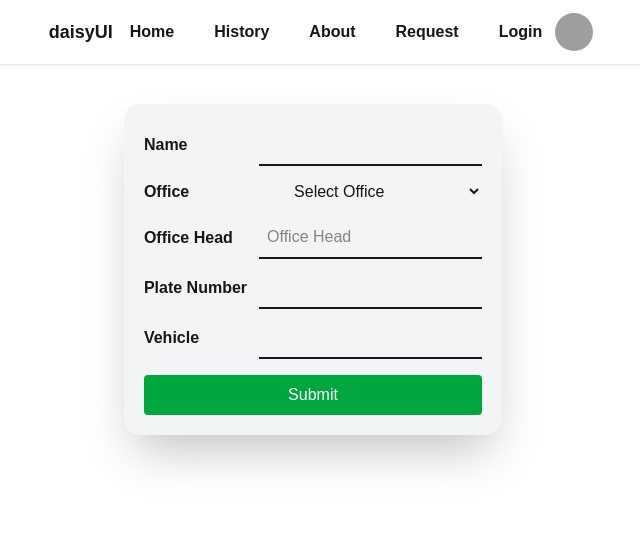
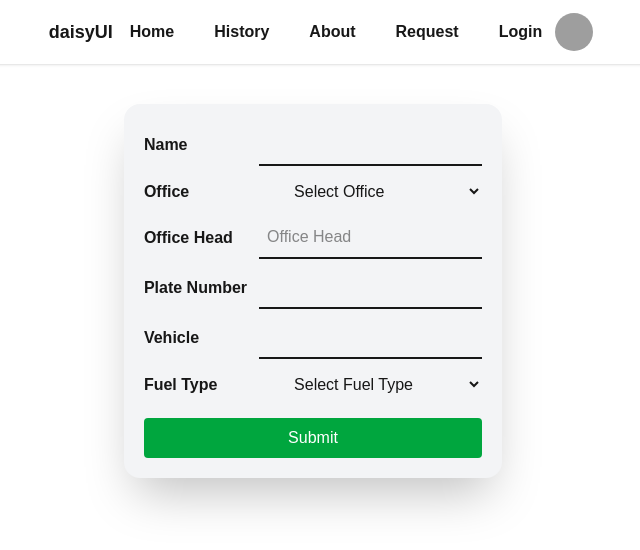
Before and after one commit to jermBB11/Fuel-Req, a Next.js app: page /fuel_request in a window 1280 px wide. Shown: the top 550 px of the page, without its empty margins (327-967 px from the left). Built offline with nearby package versions, Linux system fonts and the light colour scheme; grey boxes are pictures that could not be loaded.

Commit message:
added context

```diff
--- /dev/null
+++ b/context/sample.tsx
@@ -0,0 +1,33 @@
+import { useContext, createContext, useState, ReactNode, Children } from "react";
+
+
+type CountContextType = {
+count: number;
+toggleCount: () => void;
+};
+
+const CountContext = createContext<CountContextType | undefined>(undefined);
+
+export const useCount = () => {
+  const context = useContext(CountContext)
+  if (!context) {
+    throw Error("Context Error");
+
+  }
+  return context;
+};
+
+export const ContextProvider = ( { children } : {children: ReactNode}) => {
+  const [count, setCount] = useState(0);
+
+  const toggleCount = () => {
+    setCount(count + 1);
+  }
+
+  return (
+    <CountContext.Provider value={{count, toggleCount}}>
+      {children}
+    </CountContext.Provider >
+  );
+
+};
--- a/pages/_app.tsx
+++ b/pages/_app.tsx
@@ -1,6 +1,11 @@
+import { ContextProvider } from "@/context/sample";
 import "@/styles/globals.css";
 import type { AppProps } from "next/app";
 
 export default function App({ Component, pageProps }: AppProps) {
-  return <Component {...pageProps} />;
+  return (
+    <ContextProvider>
+      <Component {...pageProps} />
+   </ContextProvider>
+  );
 }
--- a/pages/about.tsx
+++ b/pages/about.tsx
@@ -1,11 +1,16 @@
-import React from 'react'
+import { useCount } from '@/context/sample';
 
-function About() {
+export default function Counter()  {
+    const {count, toggleCount} = useCount();
+
   return (
     <div>
       <h1>About</h1>
+    <p>Count: {count}</p>
+    <button  onClick={toggleCount}>
+      Click Me
+    </button>
     </div>
-  )
-}
+  );
 
-export default About;
+};
--- a/pages/fuel_request.tsx
+++ b/pages/fuel_request.tsx
@@ -6,6 +6,7 @@ const Fuel_Request = () => {
   const [requestor_head_office, setHeadOffice] = useState("");
   const [plate_no, setPlate] = useState("");
   const [vehicle, setVehicle] = useState("");
+  const [fuel_type, setFuelType] = useState("");
 
   const select_office: { [key: string]: string } = {
     MISO: "Bonggo Marcos",
@@ -28,6 +29,7 @@ const Fuel_Request = () => {
       requestor_head_office,
       plate_no,
       vehicle,
+      fuel_type,
     };
 
     try {
@@ -45,6 +47,7 @@ const Fuel_Request = () => {
       console.error("Submission error:", error);
       alert("Failed to submit request. Please try again.");
     }
+
   };
 
   return (
@@ -116,7 +119,21 @@ const Fuel_Request = () => {
                 required
               />
             </div>
-
+            <div className="flex justify-between items-center mb-2">
+              <label className="font-bold">Fuel Type</label>
+              <select
+                className="w-50 p-2 focus:outline-0"
+                id="fuel_type"
+                value={fuel_type}
+                onChange={(e) => setFuelType(e.target.value)}
+                required
+              >
+                <option value="">Select Fuel Type</option>
+                <option value="Regular">Regular</option>
+                <option value="Diesel">Diesel</option>
+                <option value="Premium">Premium</option>
+              </select>
+            </div>
             <div className="flex justify-center mt-4">
               <button
                 className="bg-green-600 p-2 rounded text-white w-full"
--- a/pages/index.tsx
+++ b/pages/index.tsx
@@ -79,7 +79,7 @@ export default function Home() {
         <h1 className="text-3xl font-bold font-mono">Fuel Inventory</h1>
       <div className="flex gap-2 flex-wrap mt-4 justify-center">
         {data.map((d: any) => (
-          <tr key={d.id} className="mt-5 flex">
+          <div key={d.id} className="mt-5 flex">
             <div className="card bg-base-100 w-130 shadow-sm">
               <div className="card-body">
                 <h2 className="card-title">Request ID: {d.request_id}</h2>
@@ -88,6 +88,9 @@ export default function Home() {
                 </p>
                 <p className="text-left text-sm">
                   {d.formatted_date}
+                </p>
+                <p className="text-left text-sm">
+                 Fuel Type: {d.fuel_type}
                 </p>
                 <div className="card-actions justify-end">
                   <button className="btn btn-primary">View</button>
@@ -128,7 +131,7 @@ export default function Home() {
                     </button>
                   </div>
                 </td> */}
-          </tr>
+          </div>
         ))}
         {/* </tbody>
         </table>
```
